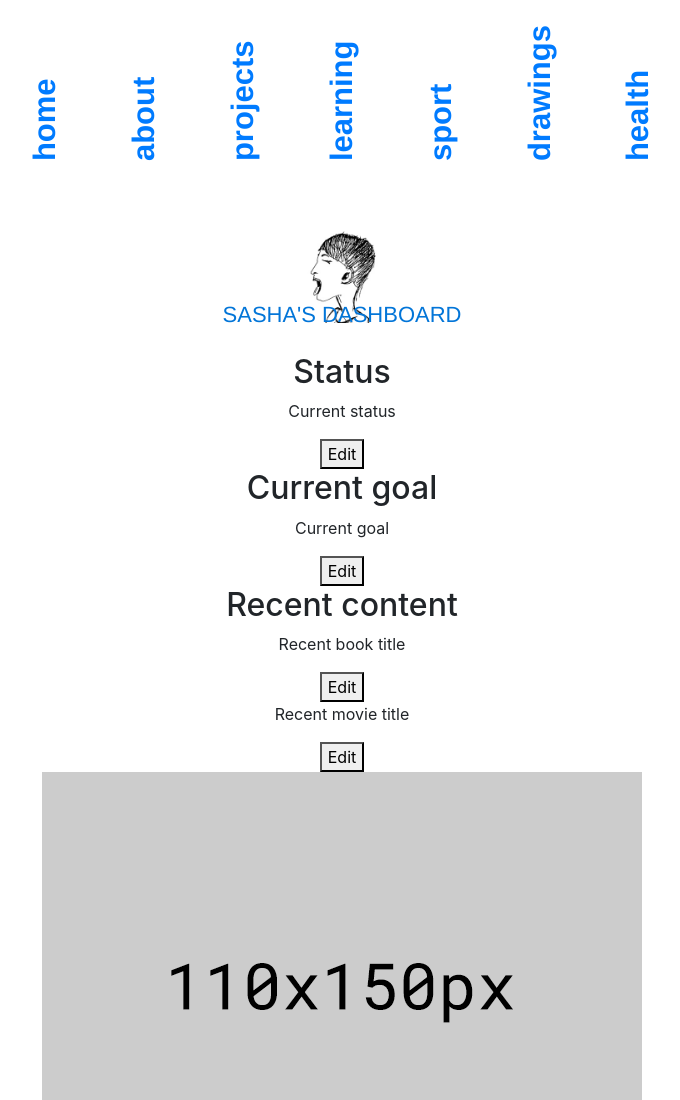
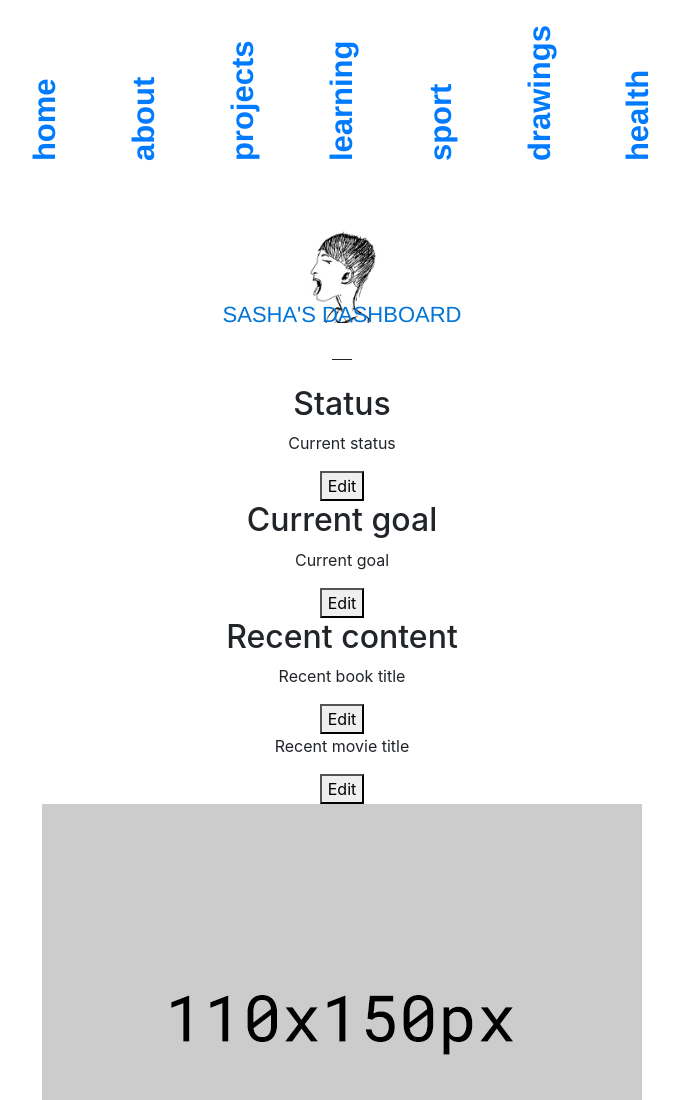
Before and after one commit to aliaxandra/cs50-project-homepage, a plain HTML site: page homepage/index.html in a window 1280 px wide. Shown: the top 1100 px of the page, without its empty margins (298-978 px from the left). Drawn offline with nearby package versions, Linux system fonts and the light colour scheme.

Commit message:
feat: css date

```diff
--- a/homepage/index.html
+++ b/homepage/index.html
@@ -62,8 +62,8 @@
                     </section>
 
                     <!-- Time -->
-                    <section>
-                        <div id="today"></div>
+                    <section class="o-date">
+                        <div id="today" class="c-date__today"></div>
                     </section>
                 </div>
 
--- a/homepage/style.css
+++ b/homepage/style.css
@@ -5,9 +5,12 @@ from: https: //csswizardry.com/2015/03/more-transparent-ui-code-with-namespaces/
 
 
 
+/**
+--------------------------
+          JAVASCRIPT
+--------------------------
+*/
 
-
-/* JAVASCRIPT */
 
 .js-hide {
   display: none;
@@ -55,7 +58,7 @@ body {
   text-align: center;
 }
 
-/* Links */
+/* LINKS */
 
 a:hover {
   color: var(--second-color);
@@ -125,6 +128,16 @@ a:hover {
 }
 
 
+/* TODAY DATE */
+
+.c-date__today {
+  margin: 0 auto 25px auto;
+  padding: 0 10px 6px 10px;
+  border-bottom: 1px solid;
+  width: max-content;
+}
+
+
 
 
 
```
